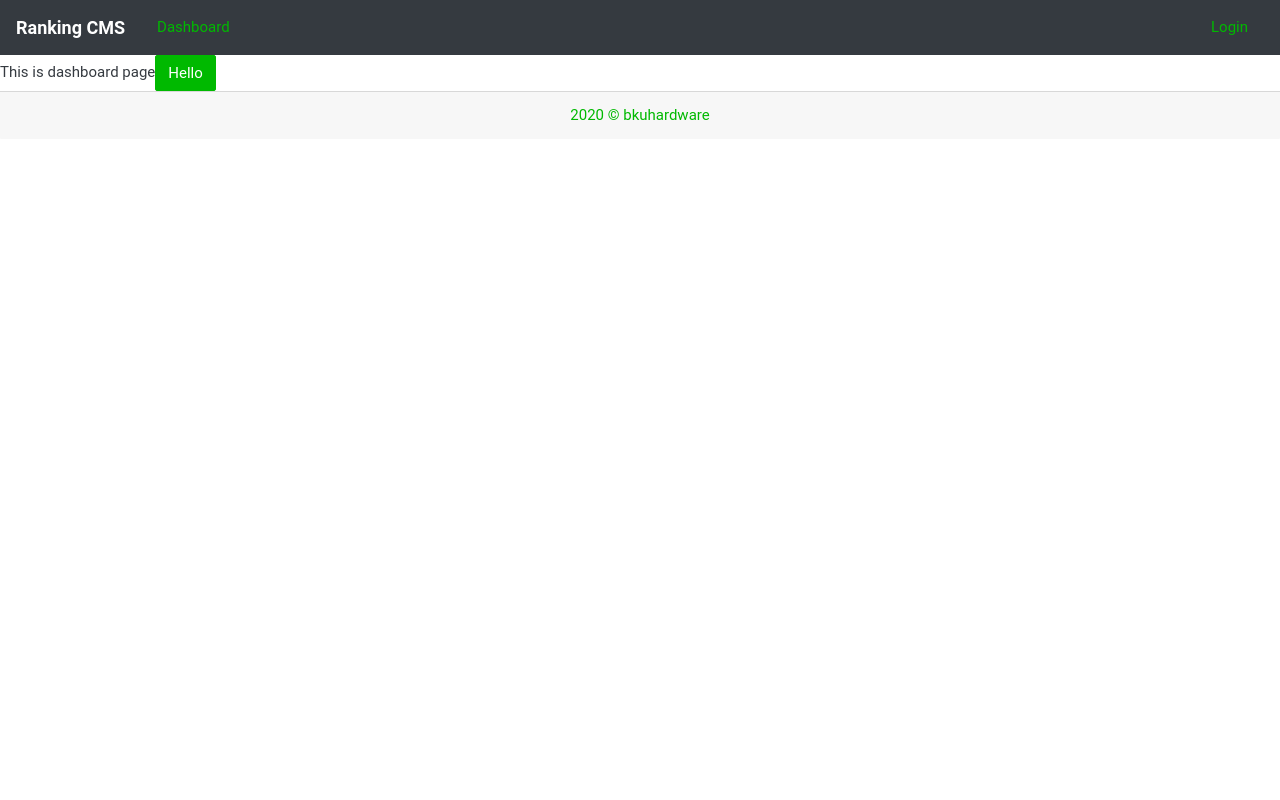
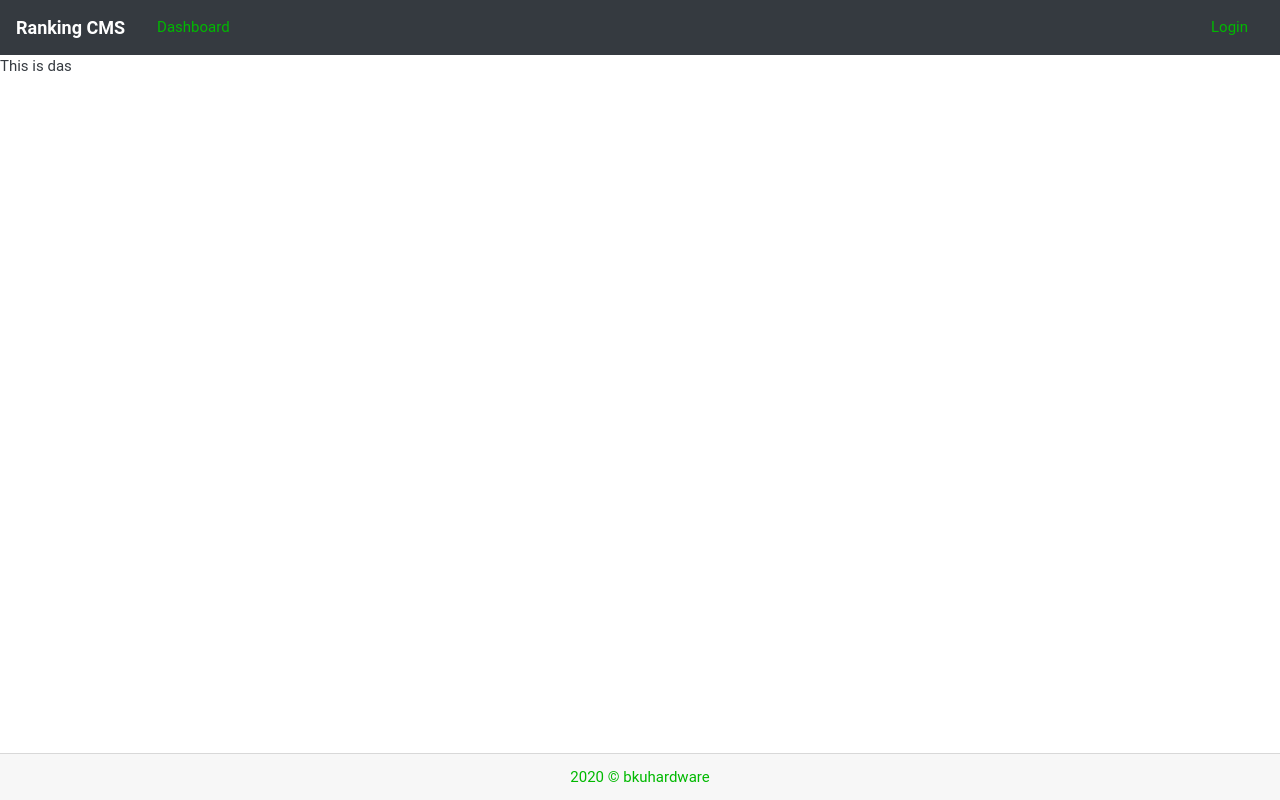
Before and after one commit to bkuhardware/ranking-cms, a React (Create React App) app in the folder frontend/: page /dashboard in a window 1280 px wide. Built offline with nearby package versions, Linux system fonts and the light colour scheme.

Commit message:
[FE] Add scss + style

```diff
--- a/frontend/package.json
+++ b/frontend/package.json
@@ -13,12 +13,14 @@
     "@types/react-router": "^5.1.8",
     "@types/react-router-dom": "^5.1.6",
     "@types/reactstrap": "^8.7.2",
+    "node-sass": "4.14.1",
     "prop-types": "^15.7.2",
     "react": "^17.0.1",
     "react-dom": "^17.0.1",
     "react-router": "^5.2.0",
     "react-router-dom": "^5.2.0",
     "react-scripts": "4.0.0",
+    "reactstrap": "^8.7.1",
     "typescript": "^4.0.3",
     "web-vitals": "^0.2.4"
   },
--- a/frontend/src/App.tsx
+++ b/frontend/src/App.tsx
@@ -8,7 +8,7 @@ const App = () => {
         <div id="app">
             <Navigator />
             <div className="app-content">
-                <Router />
+                <main><Router /></main>
                 <Footer />
             </div>
         </div>
--- a/frontend/src/index.tsx
+++ b/frontend/src/index.tsx
@@ -3,6 +3,7 @@ import ReactDOM from 'react-dom';
 import App from './App';
 import reportWebVitals from './reportWebVitals';
 import './assets/css/koromo.css';
+import './scss/global.scss';
 
 ReactDOM.render(
   <React.StrictMode>
--- a/frontend/src/pages/Dashboard.tsx
+++ b/frontend/src/pages/Dashboard.tsx
@@ -3,10 +3,7 @@ import React, {Component} from 'react';
 class Dashboard extends Component {
     render() {
         return (
-            <div>
-                This is dashboard page
-                <button className={'btn btn-primary'}>Hello</button>
-            </div>
+            <div>This is das</div>
         );
     }
 }
--- /dev/null
+++ b/frontend/src/scss/app.scss
@@ -0,0 +1,11 @@
+#app {
+    $header-height: 54.5px;
+    $footer-height: 47px;
+    .app-content {
+        height: calc(100vh - #{$header-height});
+        overflow-y: auto;
+        main {
+            min-height: calc(100% - #{$footer-height});
+        }
+    }
+}
--- /dev/null
+++ b/frontend/src/scss/global.scss
@@ -0,0 +1 @@
+@import "app";
--- a/package.json
+++ /dev/null
@@ -1,5 +0,0 @@
-{
-  "dependencies": {
-    "reactstrap": "^8.7.1"
-  }
-}
```
